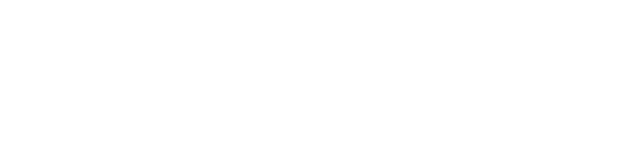
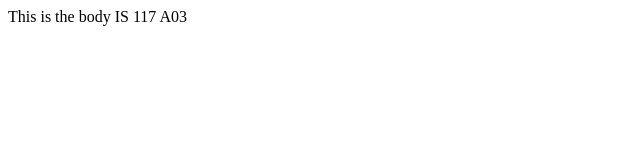
Before and after one commit to ldelarmente7893/A03, a plain HTML site: page index.html in a window 1280 px wide. Shown: the whole page, without its empty margins (0-640 px from the left). Drawn offline with Linux system fonts and the light colour scheme.

Commit message:
Testing index file

```diff
--- a/html5_test.html
+++ b/index.html
@@ -2,9 +2,11 @@
 <html lang="en">
 <head>
     <meta charset="UTF-8">
-    <title>Title</title>
+    <title>This is the title</title>
 </head>
 <body>
-
+This is the body
+IS 117
+A03
 </body>
 </html>
```
